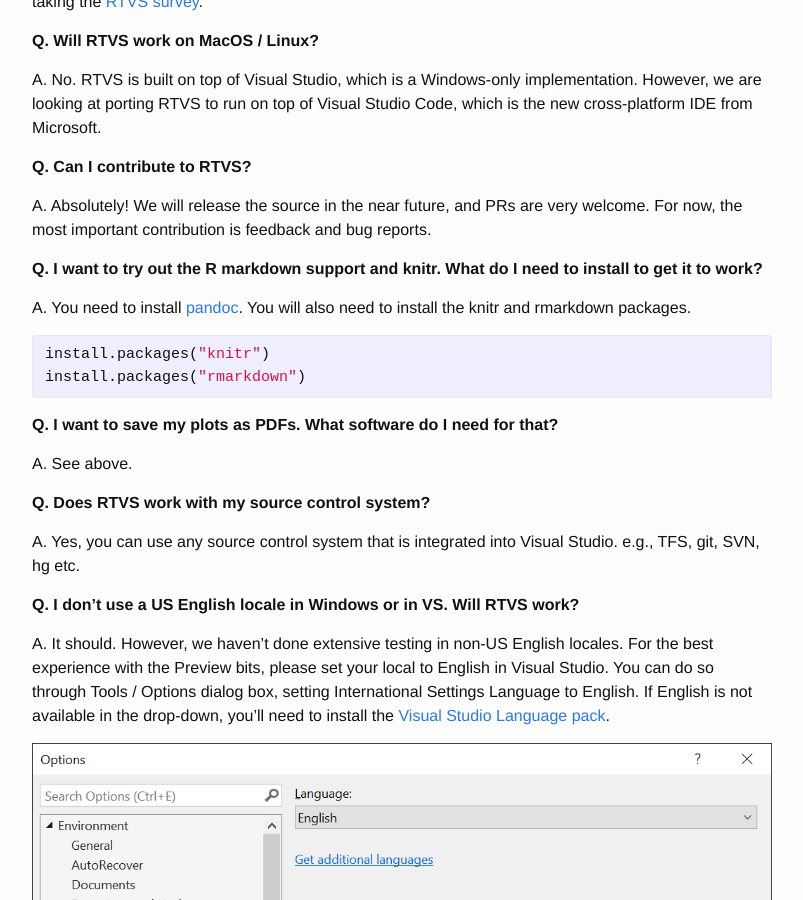
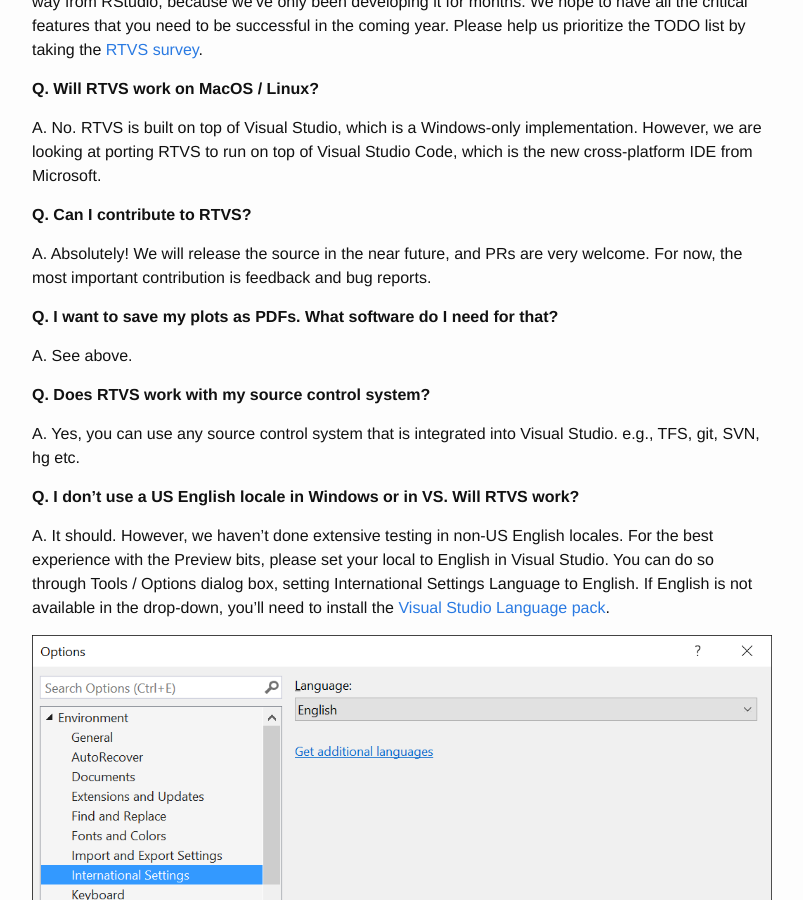
Before and after one commit to microsoft/RTVS-docs, a Jekyll site: the page built from index.md, in a window 1280 px wide and 900 px high, scrolled down 2785 px. Shown: the whole window, without its empty margins (238-1041 px from the left). Built offline with Jekyll 4.4.1, drawn with Linux system fonts in a browser that asks for light colours; some of the changed text lies outside the part shown.

Commit message:
git, rmarkdown pages

```diff
--- a/index.md
+++ b/index.md
@@ -110,17 +112,6 @@
 
 A. Absolutely! We will release the source in the near future, and PRs are very
 welcome. For now, the most important contribution is feedback and bug reports.
-
-**Q. I want to try out the R markdown support and knitr. What do I need to install
-to get it to work?**
-
-A. You need to install [pandoc](http://pandoc.org/installing.html). You will
-also need to install the knitr and rmarkdown packages.
-
-{% highlight R %}
-install.packages("knitr")
-install.packages("rmarkdown")
-{% endhighlight %}
 
 **Q. I want to save my plots as PDFs. What software do I need for that?**
 
```
Also changed, not shown: other parts of index.md (+2 -0 lines), git.md (added, +27 -0 lines), rmarkdown.md (added, +29 -0 lines), media/git.commit.png (added), media/git.create.png (added), media/git.explorer.png (added), media/git.github.png (added), media/rmarkdown.new.file.png (added), media/rmarkdown.preview.png (added).
